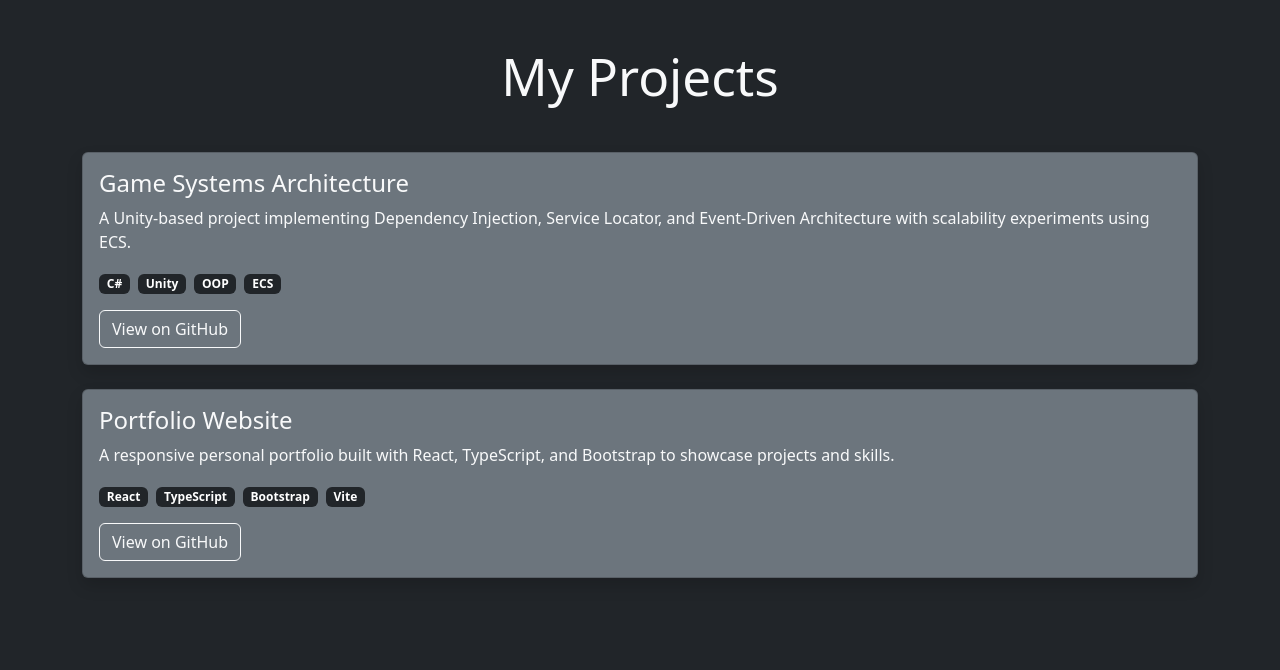
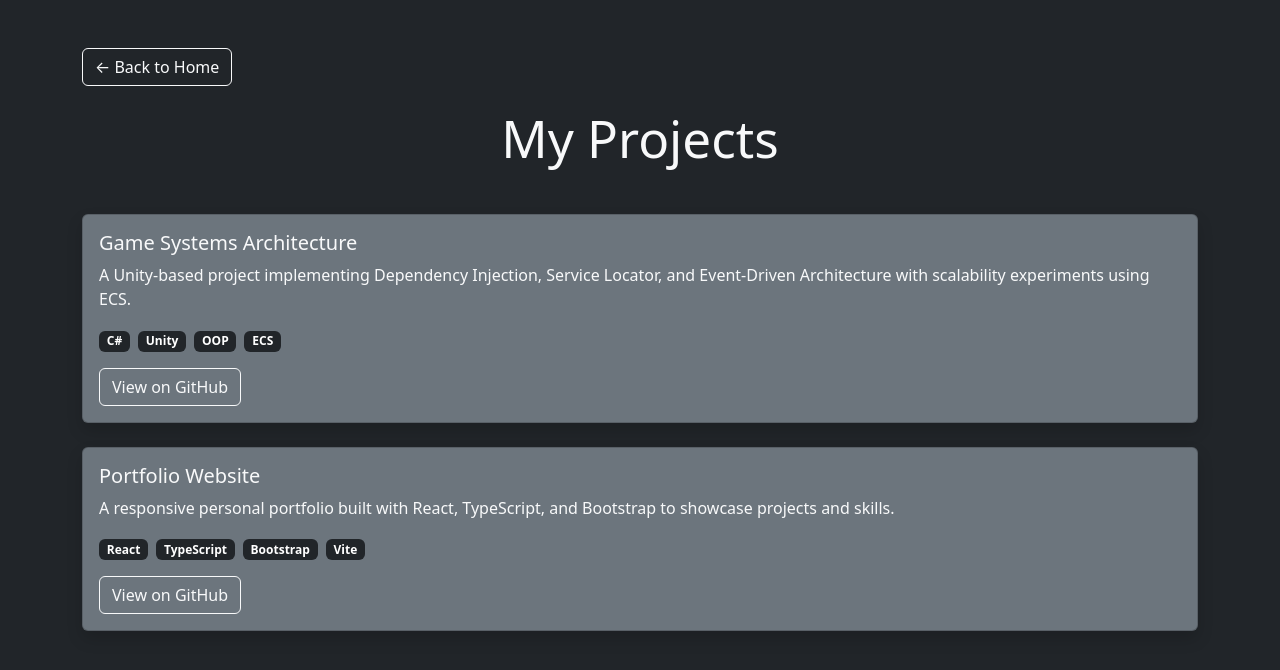
Before and after one commit to DyamesGH/Website-Portfolio, a React (Vite) app: page /projects in a window 1280 px wide. Shown: the top 670 px of the page. Built offline with nearby package versions, Linux system fonts and the light colour scheme.

Commit message:
Added go back to home page button

```diff
--- a/src/pages/Projects.tsx
+++ b/src/pages/Projects.tsx
@@ -1,10 +1,23 @@
 import { Container, Card, Badge, Button } from "react-bootstrap";
+import { useNavigate } from "react-router-dom";
 import { projects } from "../data/projects";
 
 export default function Projects() {
+  const navigate = useNavigate();
+
   return (
     <div className="bg-dark text-light min-vh-100 py-5">
       <Container>
+
+        {/* Back Button */}
+        <Button
+          variant="outline-light"
+          className="mb-4"
+          onClick={() => navigate("/")}
+        >
+          ← Back to Home
+        </Button>
+
         <h1 className="text-center mb-5">My Projects</h1>
 
         {projects.map((project, index) => (
@@ -15,11 +28,9 @@ export default function Projects() {
             className="mb-4 shadow"
           >
             <Card.Body>
-              <Card.Title className="fs-4">{project.title}</Card.Title>
+              <Card.Title>{project.title}</Card.Title>
 
-              <Card.Text className="mt-2">
-                {project.description}
-              </Card.Text>
+              <Card.Text>{project.description}</Card.Text>
 
               <div className="mb-3">
                 {project.technologies.map((tech, i) => (
```
